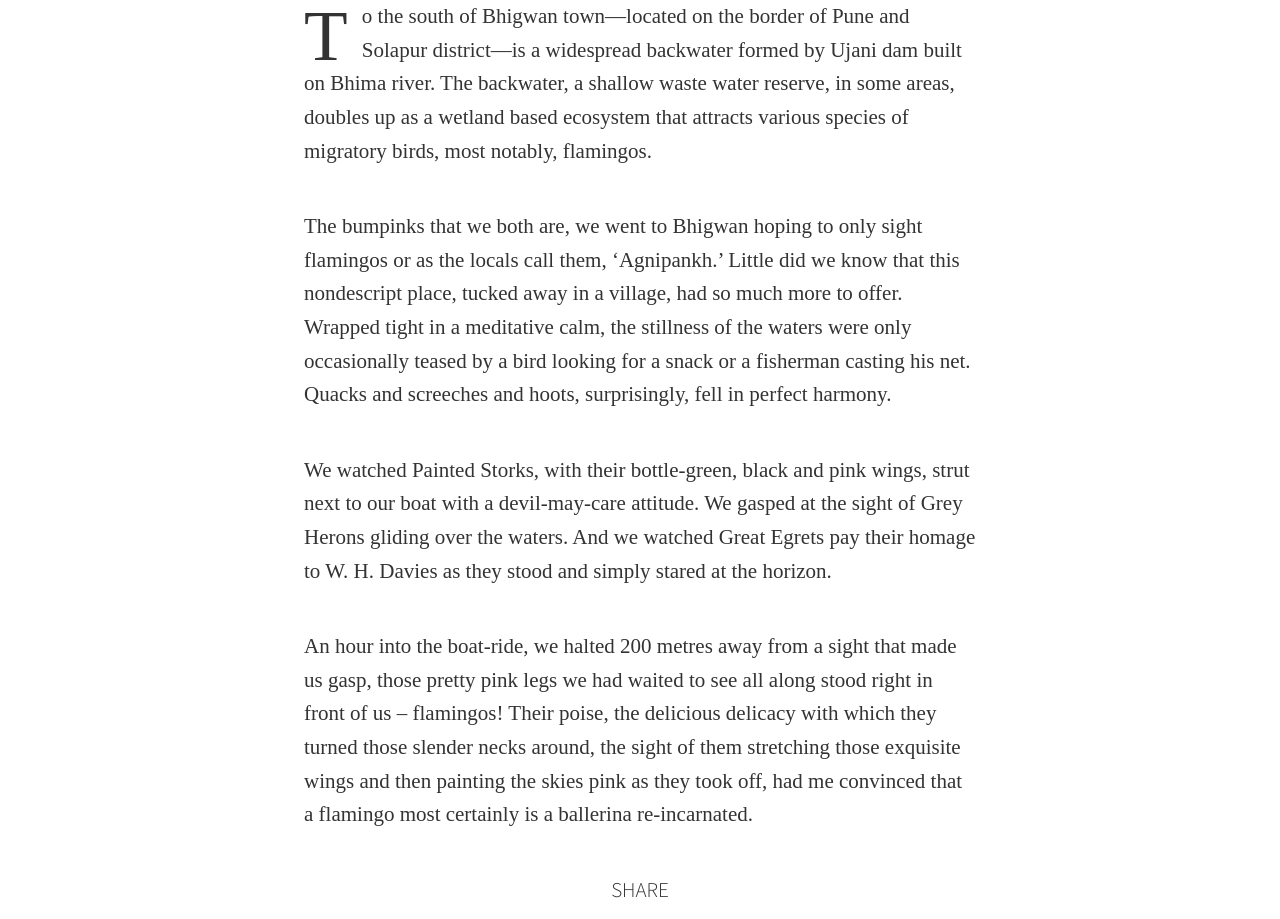
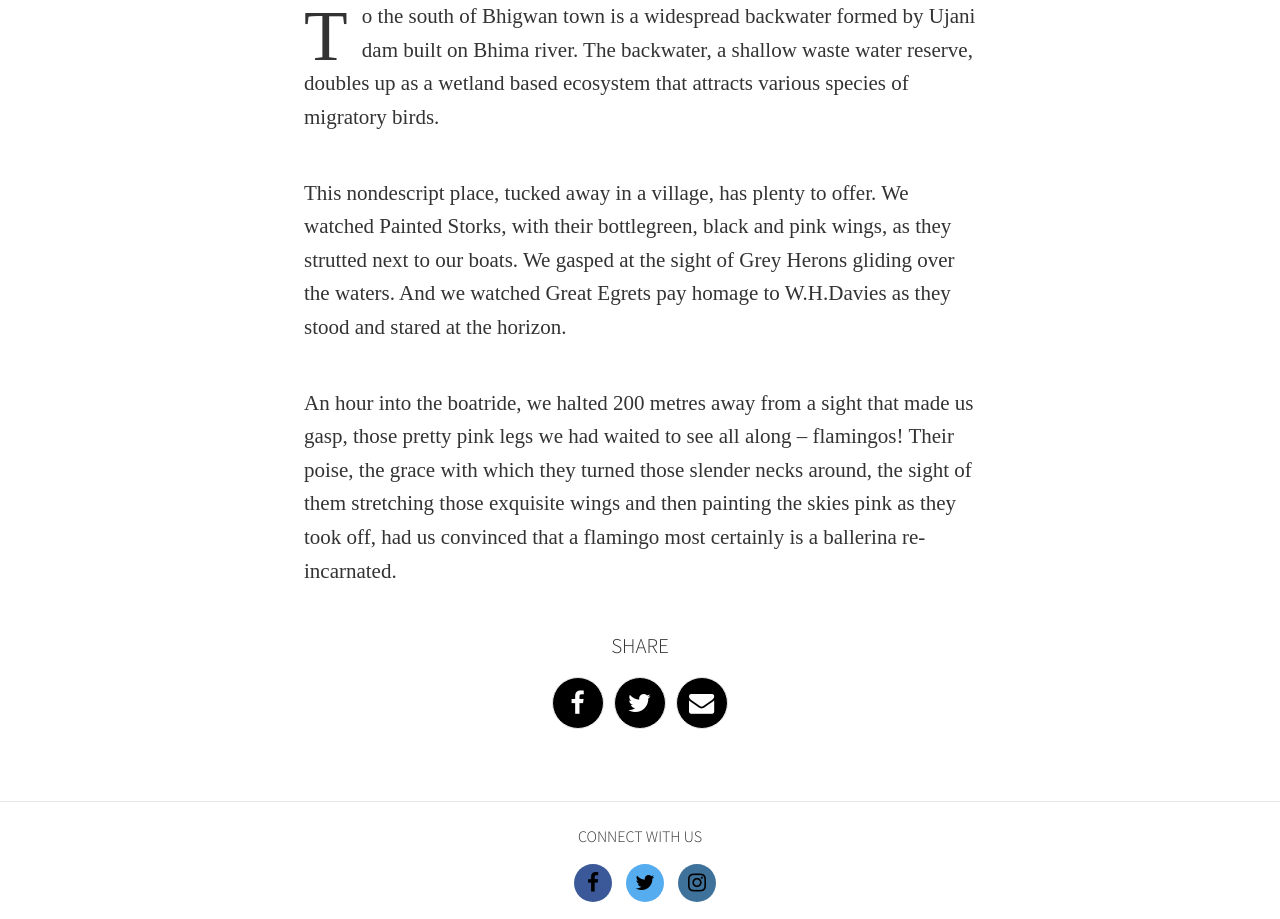
Before and after one commit to harshac/darbadar, a Jekyll site: the page built from _posts/postcards/2016-01-24-bhigwan.md, in a window 1280 px wide and 1400 px high. Shown: the part 481-1400 px from the top of the window. Built offline with Jekyll 4.4.1, drawn with Linux system fonts in a browser that asks for light colours; nearby versions of some CDN libraries; some web fonts are replaced; comment, search, counter and statistics services are not loaded.

Commit message:
Postcard 1 - Bhigwan second edit

```diff
--- a/_posts/postcards/2016-01-24-bhigwan.md
+++ b/_posts/postcards/2016-01-24-bhigwan.md
@@ -10,11 +10,8 @@ socialMedia:
 published: true
 galleryEnabled: false
 ---
+To the south of Bhigwan town is a widespread backwater formed by Ujani dam built on Bhima river. The backwater, a shallow waste water reserve, doubles up as a wetland based ecosystem that attracts various species of migratory birds.
 
-To the south of Bhigwan town—located on the border of Pune and Solapur district—is a widespread backwater formed by Ujani dam built on Bhima river. The backwater, a shallow waste water reserve, in some areas, doubles up as a wetland based ecosystem that attracts various species of migratory birds, most notably, flamingos.
+This nondescript place, tucked away in a village, has plenty to offer. We watched Painted Storks, with their bottle­green, black and pink wings, as they strutted next to our boats. We gasped at the sight of Grey Herons gliding over the waters. And we watched Great Egrets pay homage to W.H.Davies as they stood and stared at the horizon.
 
-The bumpinks that we both are, we went to Bhigwan hoping to only sight flamingos or as the locals call them, 'Agnipankh.' Little did we know that this nondescript place, tucked away in a village, had so much more to offer. Wrapped tight in a meditative calm, the stillness of the waters were only occasionally teased by a bird looking for a snack or a fisherman casting his net. Quacks and screeches and hoots, surprisingly, fell in perfect harmony.
-
-We watched Painted Storks, with their bottle-green, black and pink wings, strut next to our boat with a devil-may-care attitude. We gasped at the sight of Grey Herons gliding over the waters. And we watched Great Egrets pay their homage to W. H. Davies as they stood and simply stared at the horizon.
-
-An hour into the boat-ride, we halted 200 metres away from a sight that made us gasp, those pretty pink legs we had waited to see all along stood right in front of us – flamingos! Their poise, the delicious delicacy with which they turned those slender necks around, the sight of them stretching those exquisite wings and then painting the skies pink as they took off, had me convinced that a flamingo most certainly is a ballerina re-incarnated.
+An hour into the boat­ride, we halted 200 metres away from a sight that made us gasp, those pretty pink legs we had waited to see all along – flamingos! Their poise, the grace with which they turned those slender necks around, the sight of them stretching those exquisite wings and then painting the skies pink as they took off, had us convinced that a flamingo most certainly is a ballerina re-incarnated.
```
